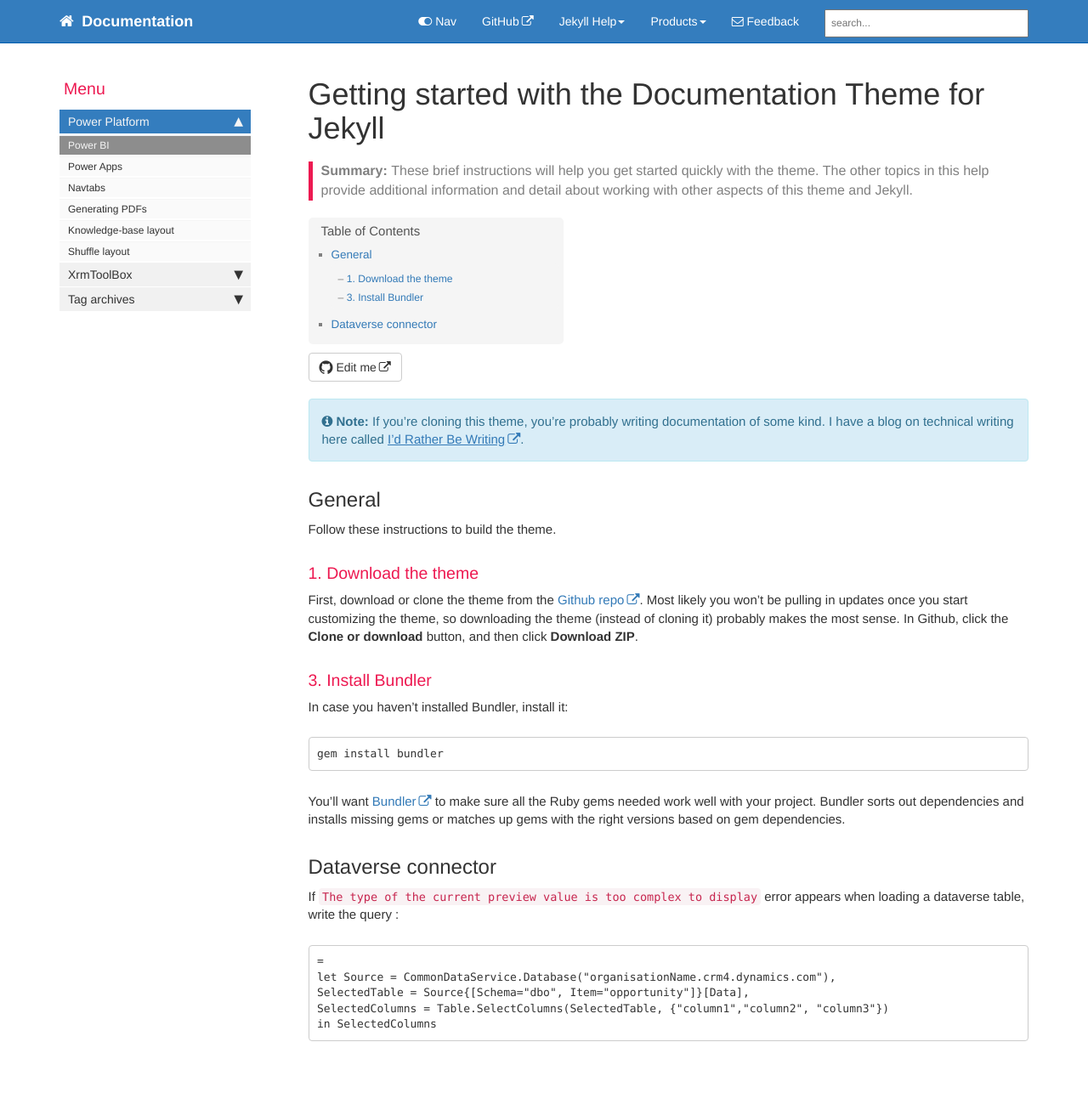
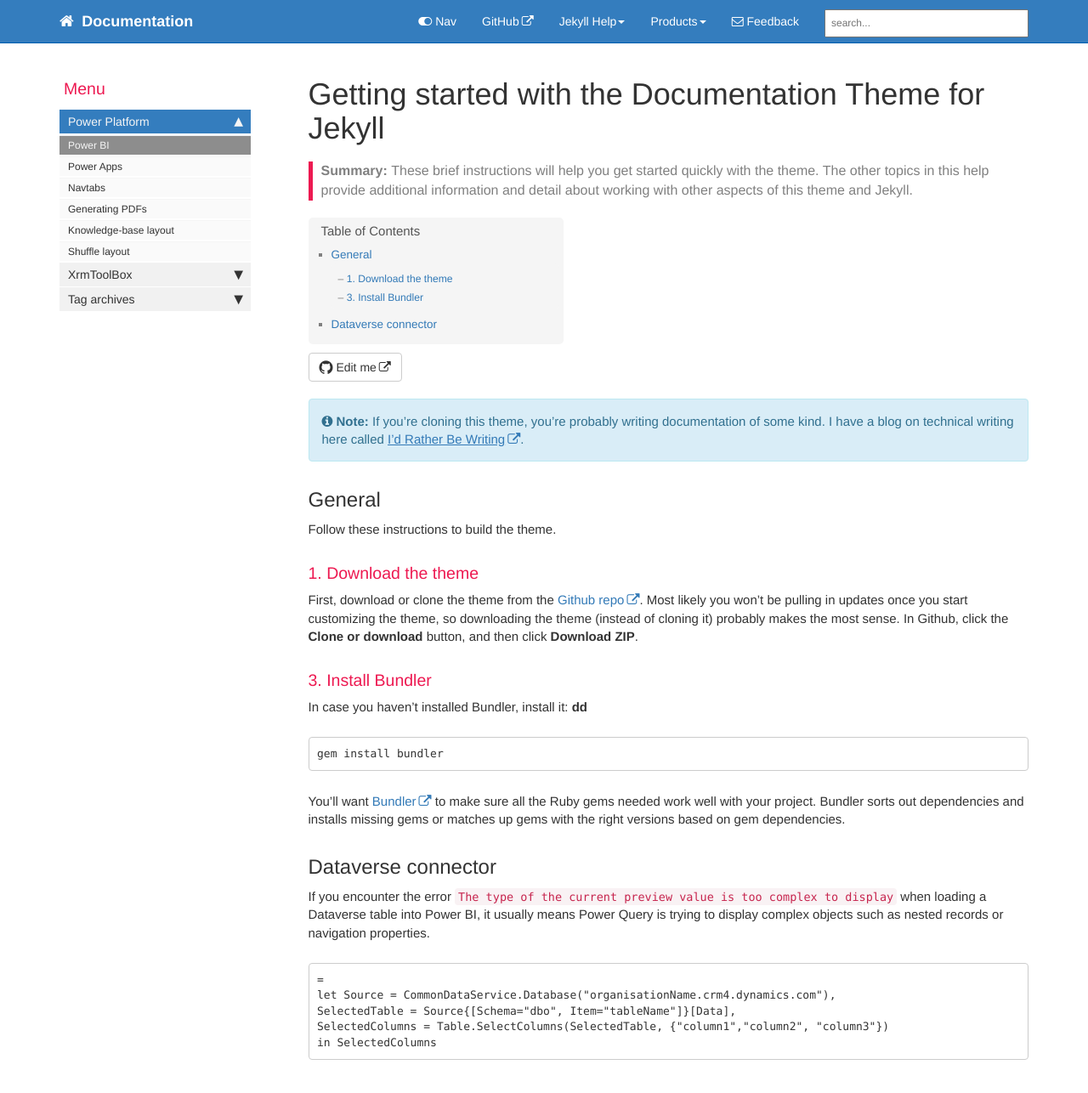
Before and after one commit to gedeontofidji/Documentation, a Jekyll site: the page built from index.md, in a window 1280 px wide and 1292 px high. Shown: the top 1286 px of the window at 85% size. Built offline with Jekyll 4.4.1, drawn with Linux system fonts in a browser that asks for light colours; comment, search, counter and statistics services are not loaded.

Commit message:
Update index.md

````diff
--- a/index.md
+++ b/index.md
@@ -18,7 +18,7 @@ First, download or clone the theme from the [Github repo](https://github.com/tom
 
 ### 3. Install Bundler
 
-In case you haven't installed Bundler, install it:
+In case you haven't installed Bundler, install it: **dd**
 
 ```
 gem install bundler
@@ -27,11 +27,11 @@ gem install bundler
 You'll want [Bundler](http://bundler.io/) to make sure all the Ruby gems needed work well with your project. Bundler sorts out dependencies and installs missing gems or matches up gems with the right versions based on gem dependencies.
 
 ## Dataverse connector
-If `The type of the current preview value is too complex to display` error appears when loading a dataverse table, write the query :
+If you encounter the error `The type of the current preview value is too complex to display` when loading a Dataverse table into Power BI, it usually means Power Query is trying to display complex objects such as nested records or navigation properties.
 ```
 =
 let Source = CommonDataService.Database("organisationName.crm4.dynamics.com"),
-SelectedTable = Source{[Schema="dbo", Item="opportunity"]}[Data],
+SelectedTable = Source{[Schema="dbo", Item="tableName"]}[Data],
 SelectedColumns = Table.SelectColumns(SelectedTable, {"column1","column2", "column3"})
 in SelectedColumns
 ```
````
